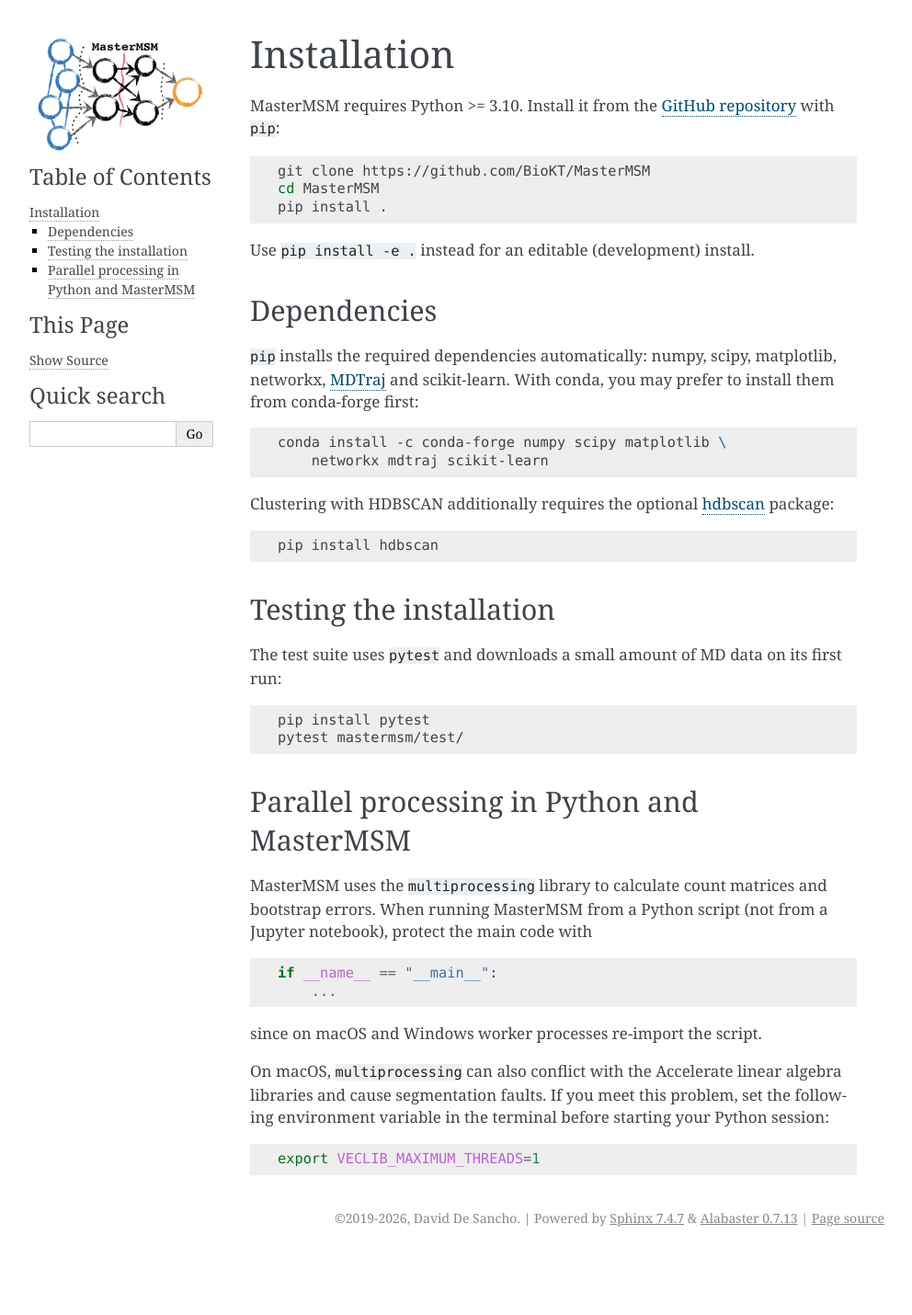
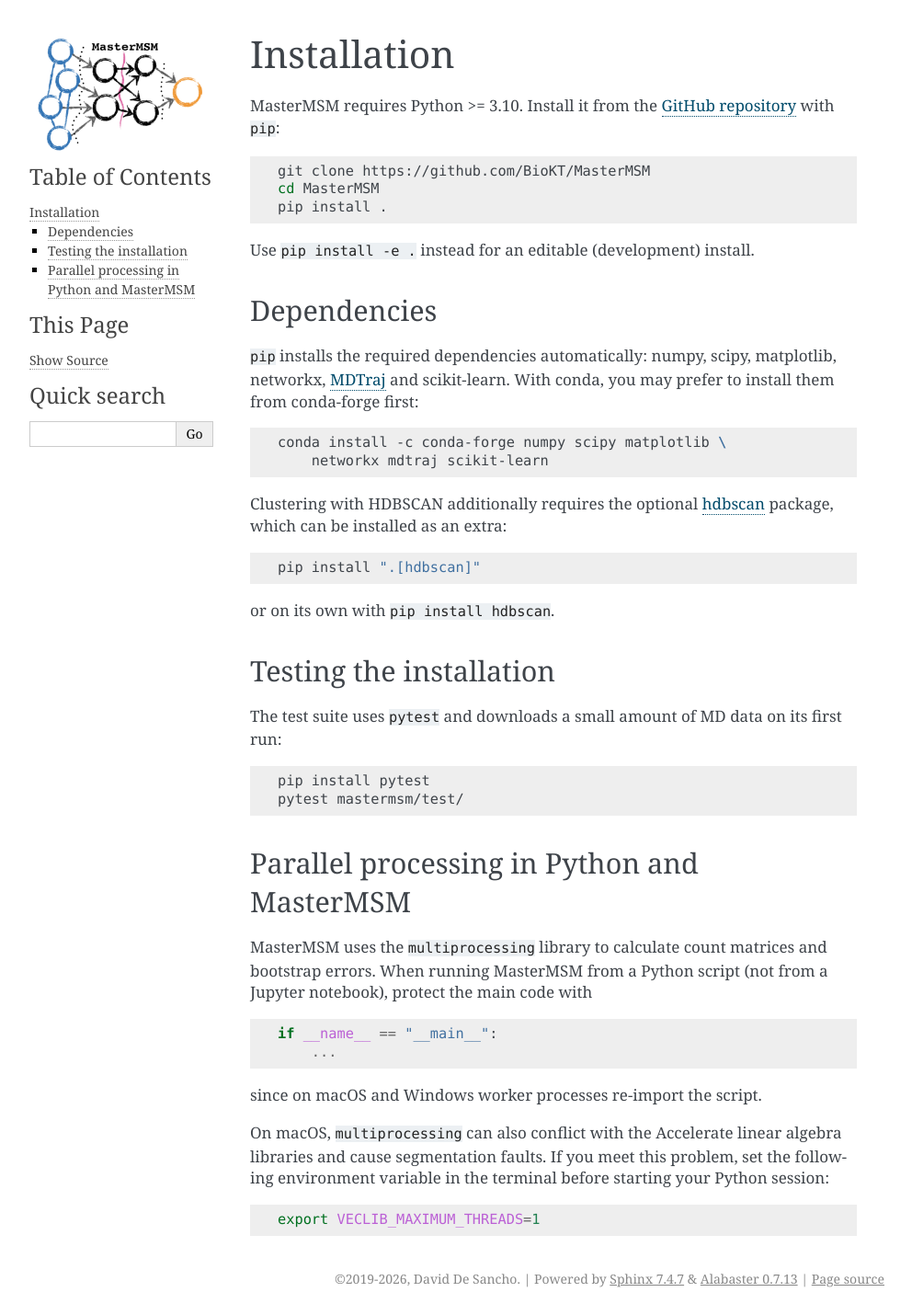
Before and after one commit to BioKT/MasterMSM, a Sphinx documentation site: the page built from docs/source/installation.rst, in a window 1280 px wide. Shown: the whole page at 92% size, without its empty margins (148-1140 px from the left). Built offline with Sphinx 7.4.7, drawn with Linux system fonts in a browser that asks for light colours; before the commit the page ends 1364 px from its top, so only the background shows below that.

Commit message:
build: declare hdbscan as an optional extra
pip install ".[hdbscan]" installs the standalone hdbscan package used by
Discretizer.hdbscan. sklearn.cluster.HDBSCAN is not a drop-in
replacement: it has no approximate_predict, and on the ala5 data
(mcs=500, ms=25) it assigns 71.7% vs 84.4% of frames in PCA space
(ARI 0.59; 0.998 in TICA space).

Co-Authored-By: Claude Opus 5.5 <noreply@anthropic.com>

```diff
--- a/docs/source/installation.rst
+++ b/docs/source/installation.rst
@@ -23,11 +23,14 @@ With conda, you may prefer to install them from conda-forge first:
        networkx mdtraj scikit-learn
 
 Clustering with HDBSCAN additionally requires the optional
-`hdbscan <https://github.com/scikit-learn-contrib/hdbscan>`_ package:
+`hdbscan <https://github.com/scikit-learn-contrib/hdbscan>`_ package,
+which can be installed as an extra:
 
 .. code-block:: bash
 
-   pip install hdbscan
+   pip install ".[hdbscan]"
+
+or on its own with ``pip install hdbscan``.
 
 Testing the installation
 ------------------------
--- a/setup.py
+++ b/setup.py
@@ -34,6 +34,11 @@ setup(
 			'mdtraj',
 			'scikit-learn',
 		],
+		extras_require={
+			# Discretizer.hdbscan uses hdbscan.approximate_predict,
+			# which sklearn.cluster.HDBSCAN does not provide
+			'hdbscan': ['hdbscan'],
+		},
 		classifiers = ["""\
 				Development Status :: 3 - Alpha
 				License :: OSI Approved :: GNU General Public License v2 (GPLv2)
```
Also changed, not shown: CHANGELOG.md (+4 -1 lines), README.md (+1 -1 lines).
